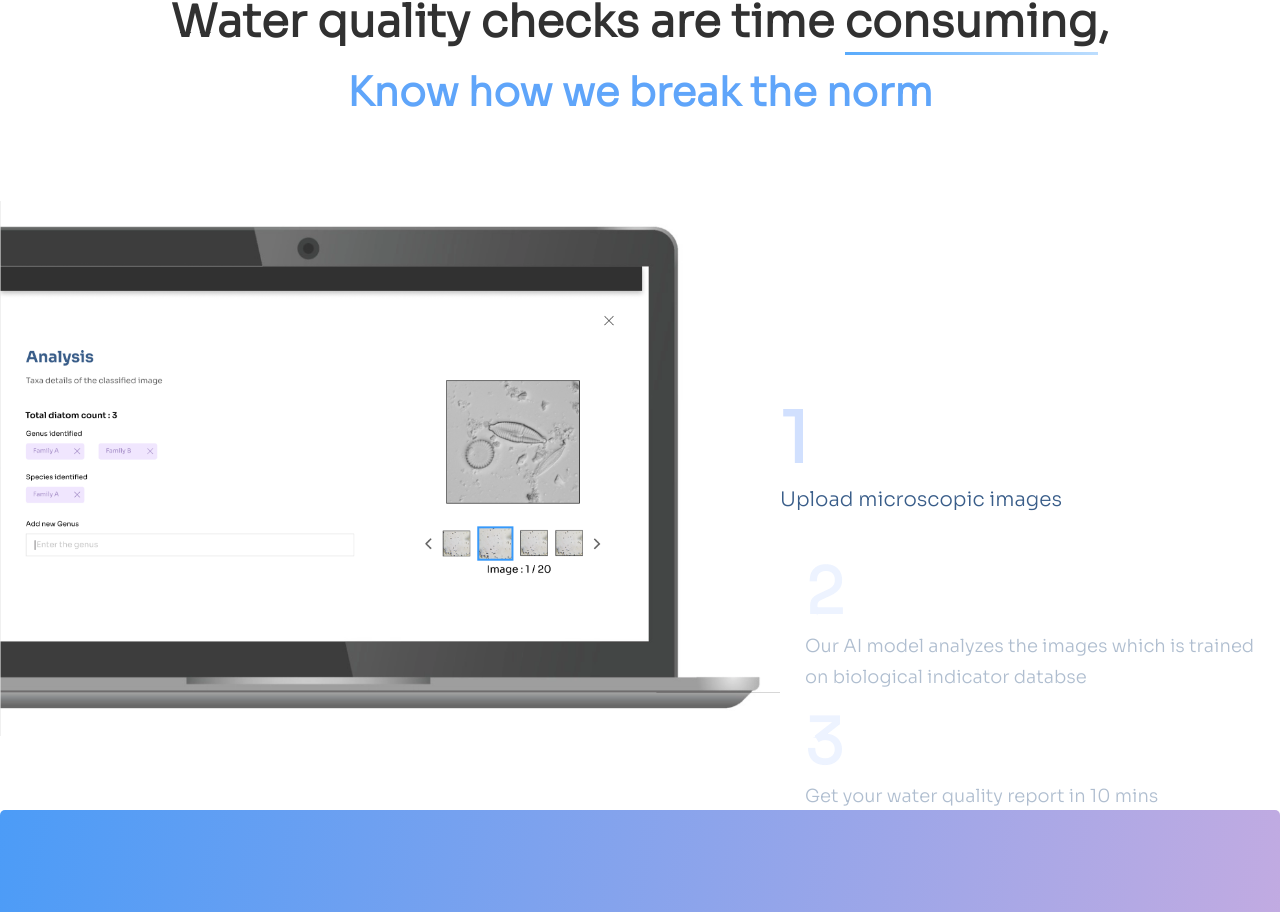
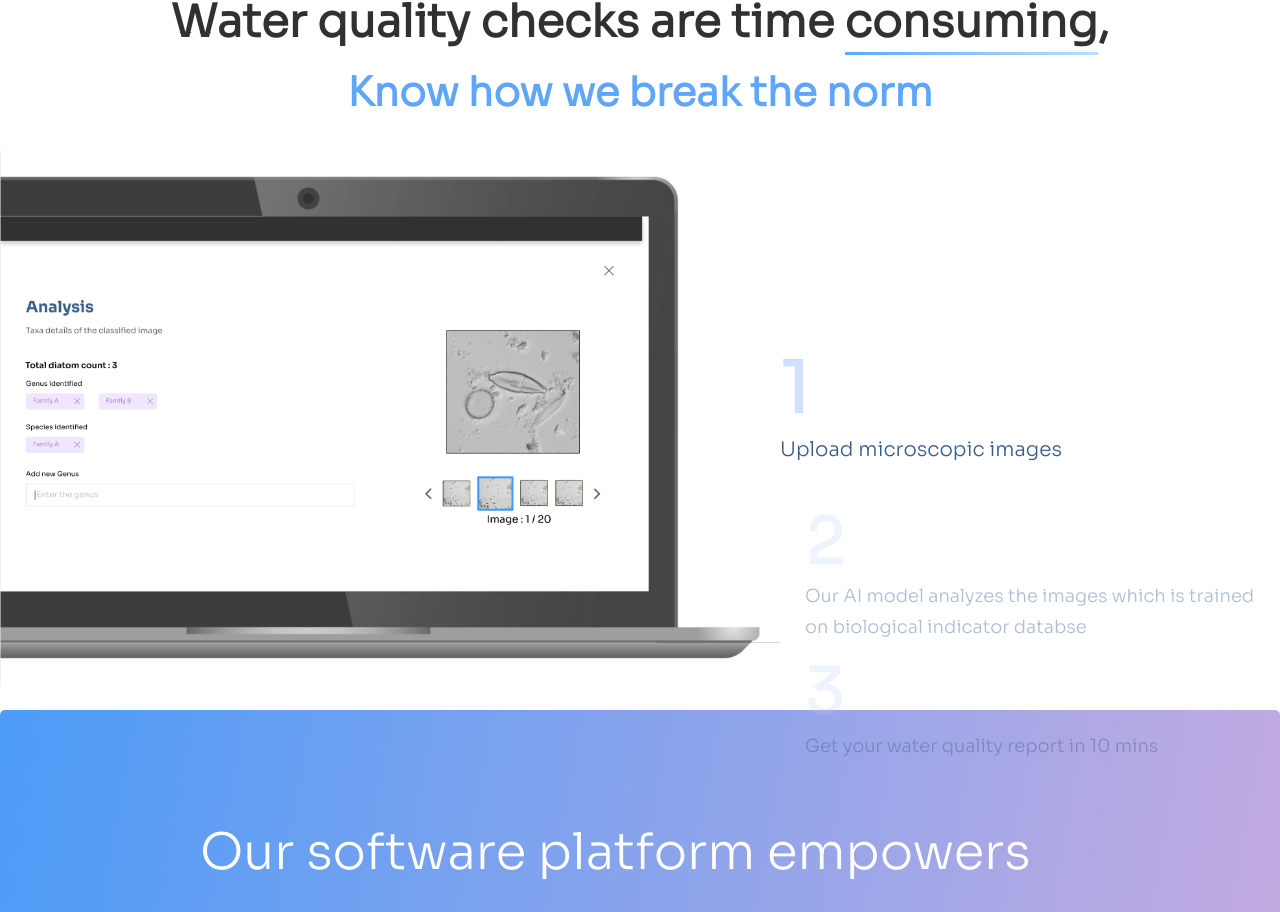
Before and after one commit to lekhrajsaa/Aivara_Frontend, a Next.js app: page / in a window 1280 px wide. Shown: the part 1657-2569 px from the top of the page. Built offline with nearby package versions, Linux system fonts and the light colour scheme.

Commit message:
update_laptopImg

```diff
--- a/components/analysisSteps/AnalysisSteps.jsx
+++ b/components/analysisSteps/AnalysisSteps.jsx
@@ -2,6 +2,8 @@ import React from "react";
  import StepsSec from "../Analysis_details_slider2/stepsSec";
 // import StepsSec from "../Analysis_details_slider/stepsSec";
 import Line from "../line_component/line";
+import Image from 'next/image';
+import laptopImg from '../../public/laptop-image-with-analysis-report.png';
 import styles from "./analysisSteps.module.css";
 
 const AnalysisSteps = () => {
@@ -15,7 +17,8 @@ const AnalysisSteps = () => {
       </div>
       <div className={styles.content2}>
         <div className={styles.content2_img}>
-          <img src="/laptop-image-with-analysis-report.png" />
+          <Image src={laptopImg} />
+          {/* <img src="/laptop-image-with-analysis-report.png" /> */}
         </div>
         <div className={styles.list_content}>
           {/* <div>
```
